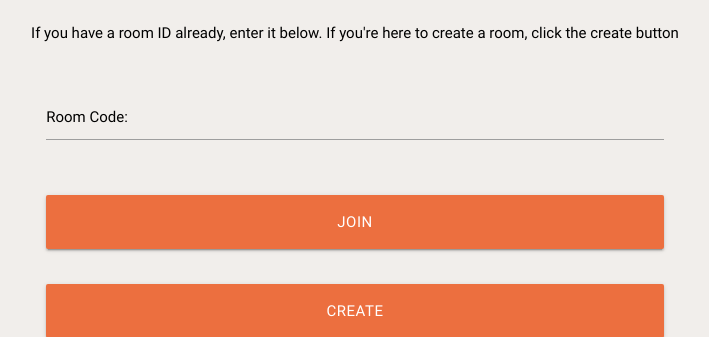
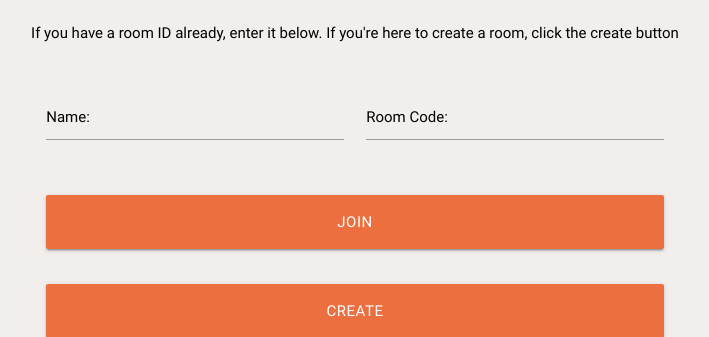
Before and after one commit to zldobbs/GuessTheAlias, a Flask app: page / in a window 1280 px wide. Shown: the part 178-515 px from the top of the page, without its empty margins (285-994 px from the left). Run offline with Flask 2, Linux system fonts and the light colour scheme; some libraries are stand-ins or nearby versions.

Commit message:
Add name field to landing

```diff
--- a/GTA/templates/landing.html
+++ b/GTA/templates/landing.html
@@ -8,8 +8,12 @@
     </div>
     <form action="/room" method="post">
       <div class="row">
-        <div class="input-field col m6 push-m3 s12">
-          <input id="roomCode" type="text" name="roomCode" class="validate">
+        <div class="input-field col m3 push-m3 s12">
+          <input id="name" type="text" name="name" class="validate" required>
+          <label for="name">Name:</label>
+        </div>
+        <div class="input-field col m3 push-m3 s12">
+          <input id="roomCode" type="text" name="roomCode" class="validate" required>
           <label for="roomCode">Room Code:</label>
         </div>
       </div>
@@ -18,6 +22,8 @@
           <button class="btn-large waves-effect" type="submit" name="action" value="join">Join</button>
         </div>
       </div>
+    </form>
+    <form action="/room" method="post">
       <div class="row">
         <div class="input-field col m6 push-m3 s12">
           <button class="btn-large waves-effect" type="submit" name="action" value="create">Create</button>
```
